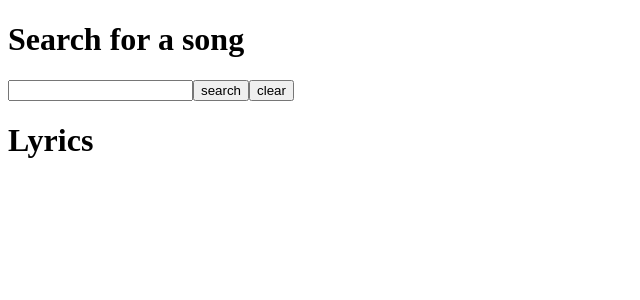
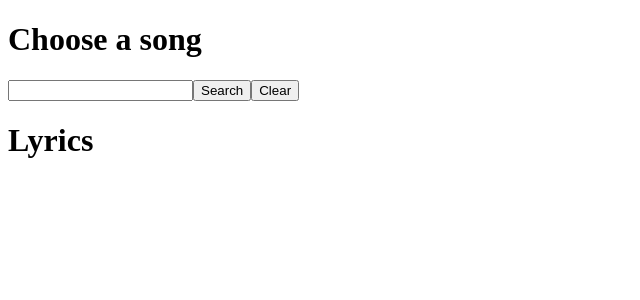
Before and after one commit to defcarlito/Lyrics-Translator, a React (Vite) app in the folder frontend/: page / in a window 1280 px wide. Shown: the top 300 px of the page, without its empty margins (0-640 px from the left). Built offline with nearby package versions, Linux system fonts and the light colour scheme.

Commit message:
uninstalled mui

```diff
--- a/frontend/components/Input.jsx
+++ b/frontend/components/Input.jsx
@@ -27,12 +27,12 @@ function Input({ setReceivedData, setLoadingSongs, setLyricWords, setClickedWord
     }
 
     return (
-        <>
-            <h1>Search for a song</h1>
-            <input onChange={event => setUserSearch(event.target.value)} />
-            <button onClick={search}>search</button>
-            <button onClick={clear}>clear</button>
-        </>
+        <div>
+            <h1 variant="h3">Choose a song</h1>
+            <input onChange={e => setUserSearch(e.target.value)}></input>
+            <button onClick={search}>Search</button>
+            <button onClick={clear}>Clear</button>
+        </div>
     )
 }
 
--- a/frontend/components/SongDisplay.jsx
+++ b/frontend/components/SongDisplay.jsx
@@ -1,3 +1,5 @@
+
+
 function SongDisplay({ receivedData, setLyricWords, setLoadingLyrics }) {
 
     function choose() {
@@ -15,13 +17,7 @@ function SongDisplay({ receivedData, setLyricWords, setLoadingLyrics }) {
     }
 
     return (
-        <div style={{
-            display: "flex",
-            flexDirection: "column",
-            alignItems: "center",
-            gap: "1rem"
-
-        }}>
+        <div>
             <p>{receivedData.title + " by " + receivedData.artist}</p>
             <img
             src={receivedData.cover_img_url}
@@ -30,8 +26,8 @@ function SongDisplay({ receivedData, setLyricWords, setLoadingLyrics }) {
                 height: '150px',
                 width: '150px'
             }}
-              />
-            <button onClick={choose}>choose</button>
+            />
+            <button onClick={choose}>Choose</button>
         </div>
     )
 }
--- a/frontend/components/SongList.jsx
+++ b/frontend/components/SongList.jsx
@@ -1,3 +1,4 @@
+
 import SongDisplay from "./SongDisplay";
 
 function SongList({ receivedData, setLyricWords, setLoadingLyrics }) {
--- a/frontend/package.json
+++ b/frontend/package.json
@@ -10,9 +10,13 @@
     "preview": "vite preview"
   },
   "dependencies": {
+    "@emotion/react": "^11.14.0",
+    "@emotion/styled": "^11.14.0",
+    "@mui/material": "^7.1.1",
     "react": "^19.1.0",
     "react-dom": "^19.1.0",
-    "react-router-dom": "^7.6.2"
+    "react-router-dom": "^7.6.2",
+    "yarn": "^1.22.22"
   },
   "devDependencies": {
     "@eslint/js": "^9.25.0",
--- a/frontend/pages/Home.jsx
+++ b/frontend/pages/Home.jsx
@@ -57,6 +57,7 @@ function Home() {
                 </div>
             </div>
         </div>
+
     )
 }
 
```
Also changed, not shown: frontend/src/App.jsx (+3 -4 lines), 2 other files (tests, documents, lock files or other folders).
